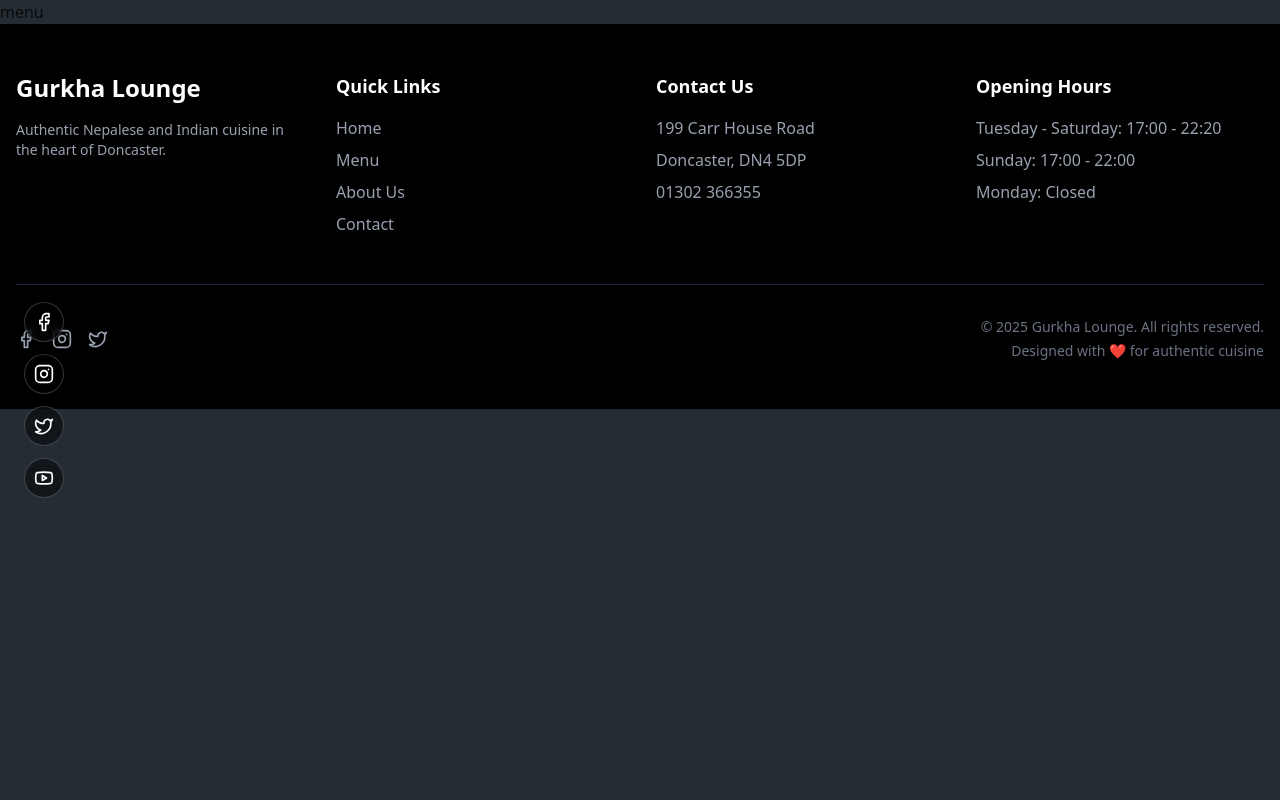
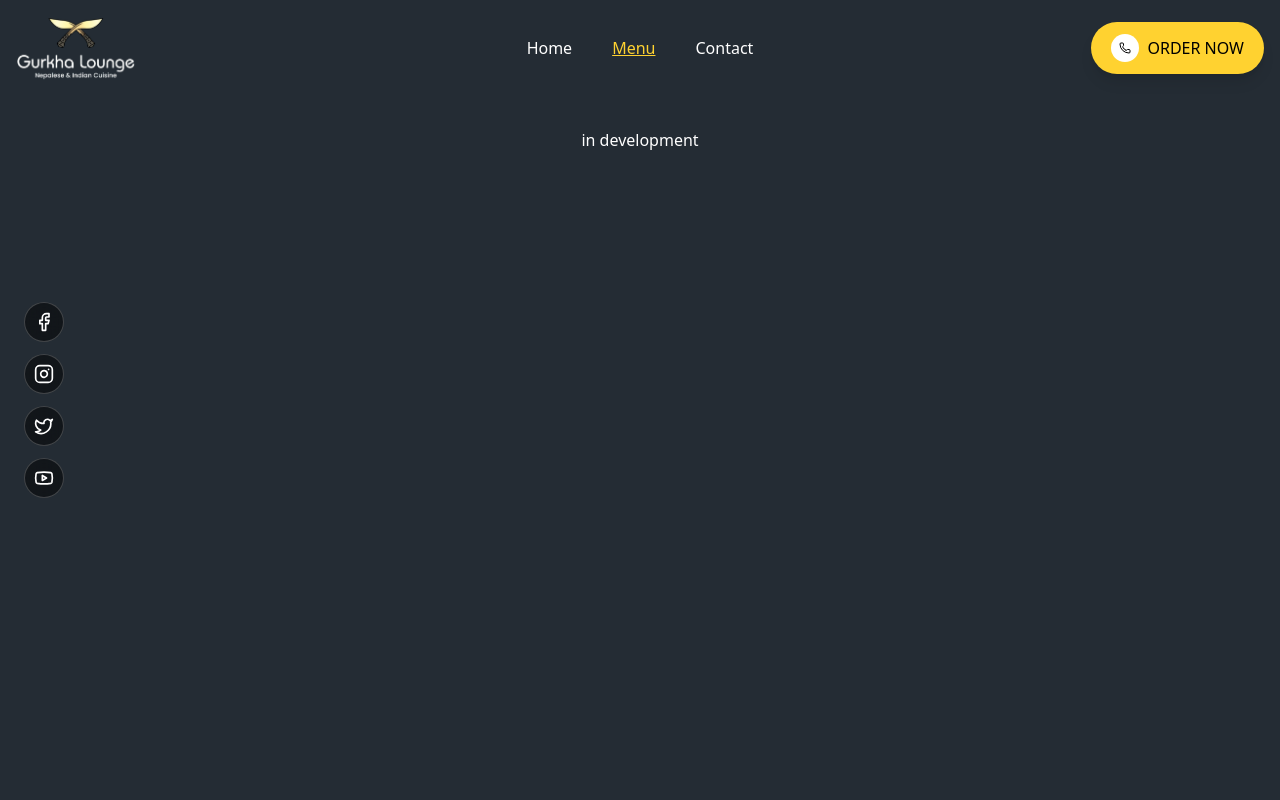
Before and after one commit to shadowfeind/gurkha-lounge-doncaster, a Next.js app: page /menu in a window 1280 px wide. Shown: the top 800 px of the page. Built offline with nearby package versions, Linux system fonts and the light colour scheme.

Commit message:
header and footer

```diff
--- /dev/null
+++ b/app/(inner)/layout.tsx
@@ -0,0 +1,17 @@
+import NavMenu from "@/components/nav-menu";
+import React from "react";
+
+type Props = {
+  children: React.ReactNode;
+};
+
+const layout = ({ children }: Props) => {
+  return (
+    <>
+      <NavMenu />
+      <div className="mt-0 md:mt-12">{children}</div>
+    </>
+  );
+};
+
+export default layout;
--- /dev/null
+++ b/app/(inner)/menu/page.tsx
@@ -0,0 +1,5 @@
+export default function Page() {
+  return (
+    <div className="h-screen text-center mt-32 text-white">in development</div>
+  );
+}
--- a/app/menu/page.tsx
+++ /dev/null
@@ -1,3 +0,0 @@
-export default function Page() {
-  return <div>menu</div>;
-}
--- a/components/nav-menu.tsx
+++ b/components/nav-menu.tsx
@@ -26,7 +26,6 @@ const navMenu = [
 export default function NavMenu() {
   const [scrolled, setScrolled] = useState(false);
   const pathname = usePathname();
-  console.log(pathname);
 
   useEffect(() => {
     const handleScroll = () => {
--- a/components/website/footer.tsx
+++ b/components/website/footer.tsx
@@ -48,17 +48,10 @@ export default function Footer() {
                   Menu
                 </Link>
               </li>
+
               <li>
                 <Link
-                  href="#about"
-                  className="text-gray-400 hover:text-amber-400 transition-colors"
-                >
-                  About Us
-                </Link>
-              </li>
-              <li>
-                <Link
-                  href="#contact"
+                  href="/contact"
                   className="text-gray-400 hover:text-amber-400 transition-colors"
                 >
                   Contact
--- a/components/website/hero-section.tsx
+++ b/components/website/hero-section.tsx
@@ -55,13 +55,13 @@ export default function HeroSection() {
 
           <div className="flex flex-wrap gap-4 justify-center">
             <Link
-              href="#discover"
+              href="/menu"
               className="bg-amber-300 hover:bg-amber-700 text-background px-6 py-3 rounded-full transition-colors"
             >
               View our menu +
             </Link>
             <Link
-              href="#menu"
+              href="tel:01302366355"
               className="bg-background hover:bg-gray-700 text-white px-6 py-3 rounded-full transition-colors"
             >
               Order takeaway +
--- a/components/website/promo.tsx
+++ b/components/website/promo.tsx
@@ -57,7 +57,7 @@ export const PromoSection = () => {
                   special offers.
                 </p>
                 <a
-                  href="#menu"
+                  href="/menu"
                   className="inline-block px-6 py-3 bg-amber-300 text-black font-medium rounded-full hover:bg-amber-600 transition-colors"
                 >
                   View Our Menu +
```
Also changed, not shown: app/(inner)/contact/page.tsx (renamed from app/contact/page.tsx).
